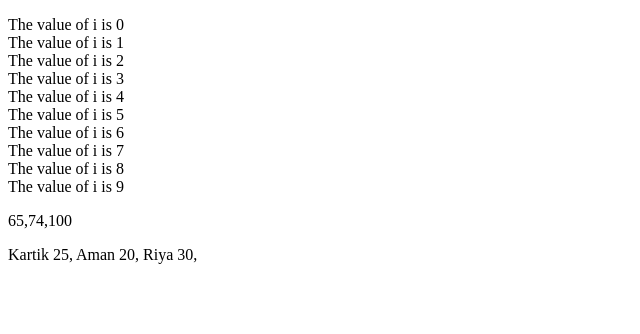
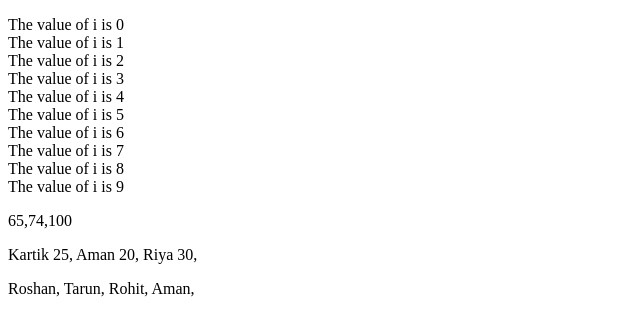
Before and after one commit to we-kartik-a001/Javascript-important, a plain HTML site: page index.html in a window 1280 px wide. Shown: the whole page, without its empty margins (0-640 px from the left). Drawn offline with Linux system fonts and the light colour scheme.

Commit message:
object sort

```diff
--- a/index.html
+++ b/index.html
@@ -13,25 +13,26 @@
 
     <p id="read"></p>
 
-    <p class="names"></p>
+    <p class="object"></p>
+
+    <p class="objectName"></p>
 
     <script>
 
         let text = "";// it is string var
-        // through the loop we are adding the 10 lines as a string in the text string variable
+        // through the loop we are adding the 10 lines as a string in the 'string variable'
         for (let i = 0; i < 10; i++) {
             text += `The value of i is ${i}<br>`;
         }
-
         document.getElementsByClassName("text")[0].innerHTML = text;
 
+        //-----------------------------------------------------------------------------------------------------------------
         // sort method for the arrary
         let arr = [100, 65, 74]
         arr.sort((a, b) => a - b);
-
         document.getElementById('read').innerHTML = arr;
 
-
+        // object print
         let users = [
             { name: "Kartik", age: 25 },
             { name: "Aman", age: 20 },
@@ -44,8 +45,27 @@
             console.log('user name is ', users[i].name, 'and user age is', users[i].age);
             name += `${users[i].name} ${users[i].age}, `;// in the variable we are adding the string in each iteration
         }
-        document.getElementsByClassName("names")[0].innerHTML = name;
+        document.getElementsByClassName("object")[0].innerHTML = name;
+        //------------------------------------------------------------------------------------------------------------------
 
+        //object sorting
+        let players = [
+            { name: "Roshan", age: 25 },
+            { name: "Aman", age: 70 },
+            { name: "Tarun", age: 30 },
+            { name: "Rohit", age: 50 },
+        ];
+
+        // players.sort((a, b) => a.name.localeCompare(b.name));// sorting the players on the basis of name
+
+        players.sort((a,b)=>a.age-b.age);// sorting the players on the basis of the age
+
+        let contestent=""
+
+        for(player of players){
+            contestent += `${player.name}, `;
+        }
+        document.getElementsByClassName("objectName")[0].innerHTML = contestent;
 
     </script>
 </body>
```
